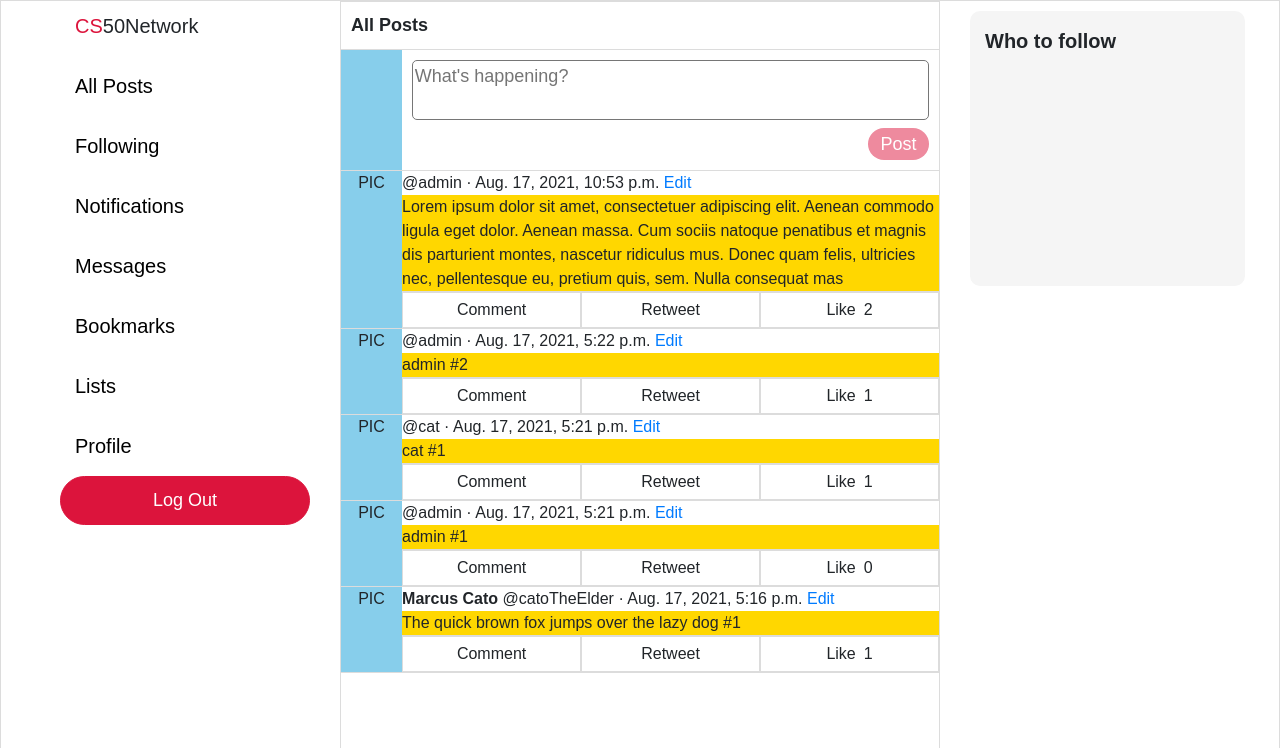
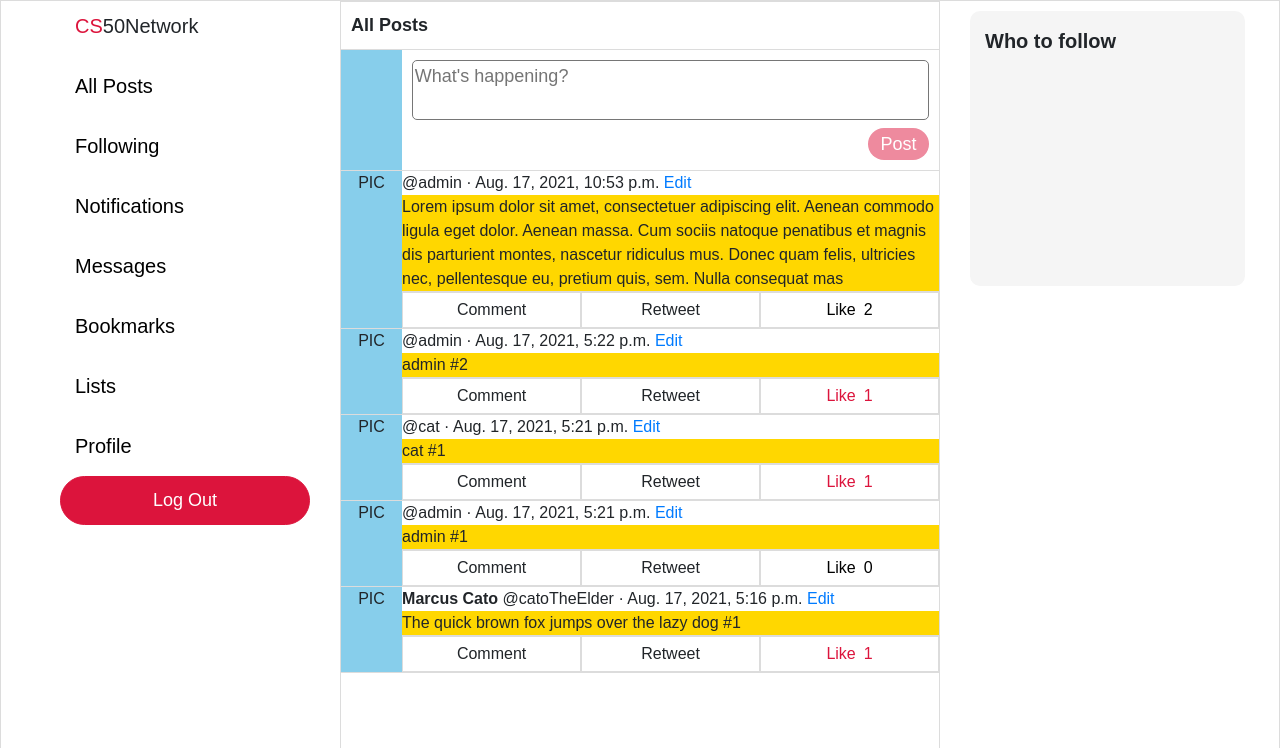
Before and after one commit to hqz3/cs50w-project4-network, a Django app: page / in a window 1280 px wide. Shown: the top 748 px of the page. Run offline with Django 3.2, Linux system fonts and the light colour scheme; a user stored in the database is signed in; data comes from the database, SQL or seed files in the repository; both versions use the stored data as it was after the commit; some libraries are stand-ins or nearby versions.

Commit message:
initial page load shows already liked posts

```diff
--- a/network/models.py
+++ b/network/models.py
@@ -10,14 +10,6 @@ class Post(models.Model):
     likes = models.ManyToManyField("User", blank=True, related_name="likes")
     timestamp = models.DateTimeField(auto_now_add=True)
 
-    def serialize(self):
-        return {
-            "user": self.user,
-            "body": self.body,
-            "likes": [user.likes for user in self.likes.all()],
-            "timestamp": self.timestamp,
-        }
-
     def __str__(self):
         return f"{self.id} - {self.user}"
 
--- a/network/static/network/script.js
+++ b/network/static/network/script.js
@@ -30,7 +30,7 @@ function handleLikeClick(e) {
             let likeCount = likeContainer.querySelector(".like-count");
             likeCount.innerHTML = data.count;
 
-            if (data.currently_liked) likeContainer.style = "color: crimson; border-color: crimson"
-            else likeContainer.style = "color: black"
+            if (data.currently_liked) likeContainer.style = "color: crimson";
+            else likeContainer.style = "color: black";
         })
 }
--- a/network/static/network/styles.css
+++ b/network/static/network/styles.css
@@ -185,6 +185,13 @@ body {
     margin-left: 4px;
 }
 
+#liked {
+    color: crimson;
+}
+
+#not-liked {
+    color: black;
+}
 
 /* Right Pane */
 
--- a/network/templates/network/index.html
+++ b/network/templates/network/index.html
@@ -38,10 +38,17 @@
                 <div class="post-options">
                     <li>Comment</li>
                     <li>Retweet</li>
-                    <li class="like-container" value="{{ post.id }}">
-                        <div class="like">Like</div>
-                        <div class="like-count">{{ post.total_likes }}</div>
-                    </li>
+                    {% if request.user in post.likes.all %}
+                        <li class="like-container" id="liked" value="{{ post.id }}">
+                            <div class="like">Like</div>
+                                <div class="like-count">{{ post.total_likes }}</div>
+                        </li>
+                    {% else %}
+                        <li class="like-container" id="not-liked" value="{{ post.id }}">
+                            <div class="like">Like</div>
+                                <div class="like-count">{{ post.total_likes }}</div>
+                        </li>
+                    {% endif %}
                 </div>
                 {% endif %}
             </div>
```
Also changed, not shown: db.sqlite3.
